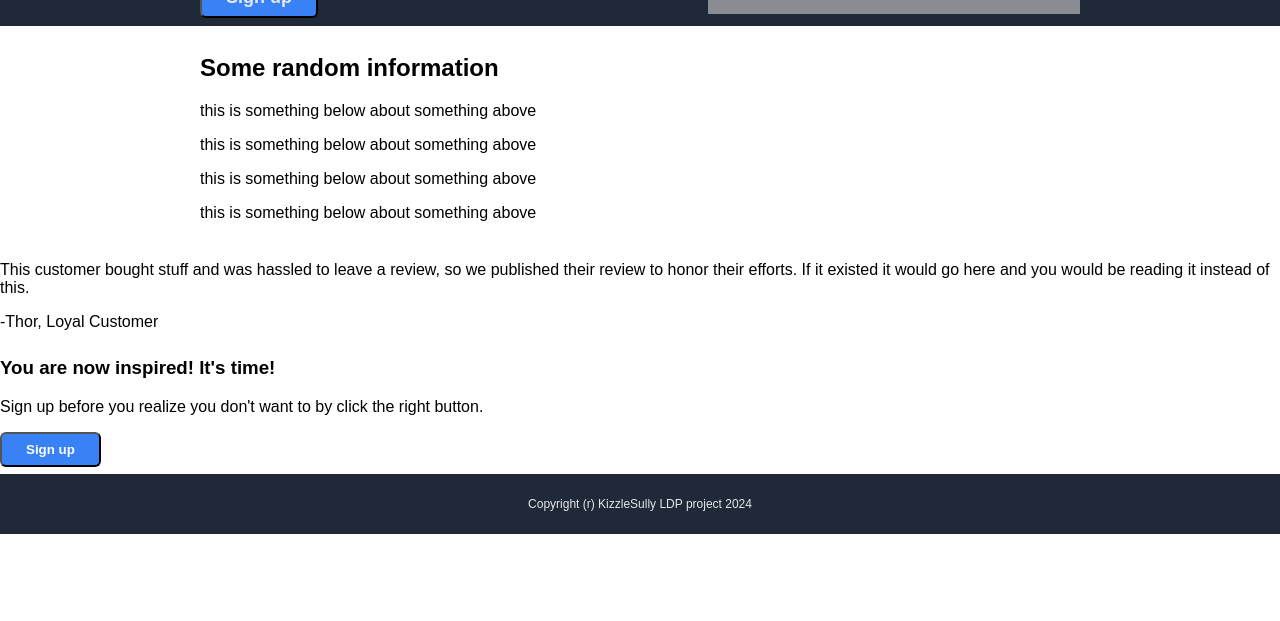
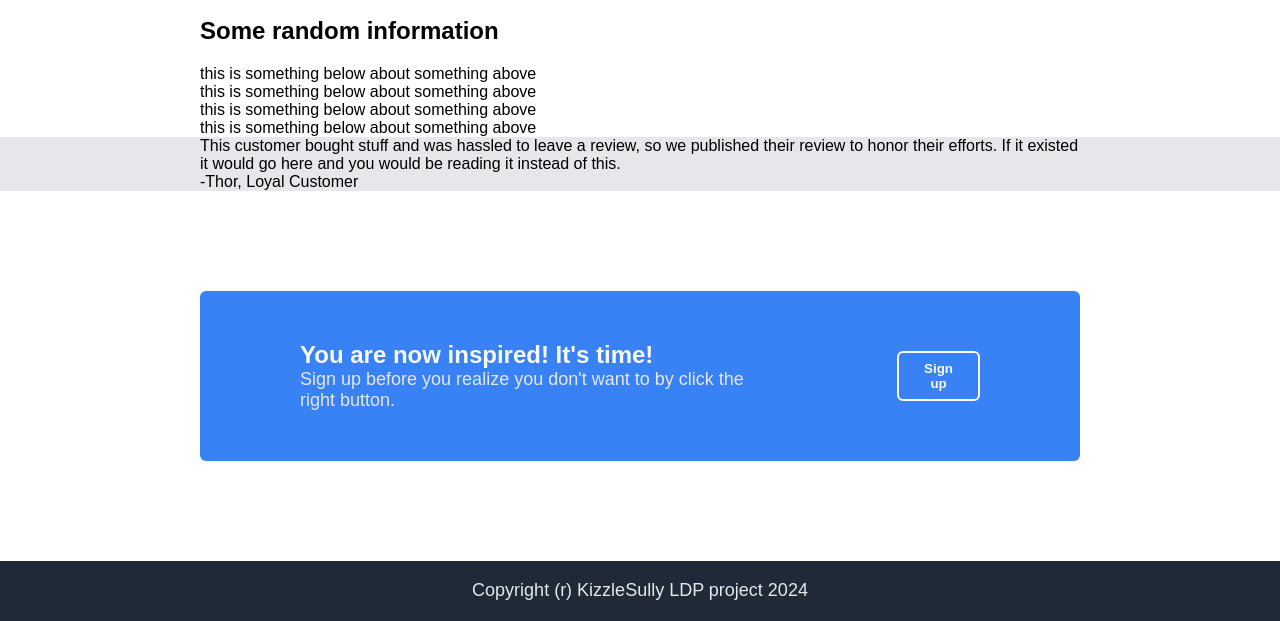
Before and after one commit to kizzlesulli/LDP, a plain HTML site: page index.html in a window 1280 px wide. Shown: the part 266-887 px from the top of the page. Before the commit the page ends 800 px from the top, so only its background shows below. Drawn offline with Linux system fonts and the light colour scheme.

Commit message:
modify index for styling style call to action section

```diff
--- a/index.html
+++ b/index.html
@@ -19,7 +19,7 @@
         <div class="info">
             <h1>This website has content</h1>
             <p class="hero">Here is some info about stuff that will interest, or be useful to, a visitor or two. Enjoy this basic info.</p>
-            <button class="hero sign-up">Sign up</button>
+            <button>Sign up</button>
         </div>
         <div class="image">
             <p>This is a placeholder for an image</p>
@@ -45,7 +45,6 @@
                 <div class="box"></div>
                 <p class="subtext">this is something below about something above</p>
             </div>
-            <p></p>
         </div>
     </div>
 
@@ -54,13 +53,16 @@
         <div class="author">-Thor, Loyal Customer</div>
     </div>
     <div id="call">
-        <div class="call">
-            <h3>You are now inspired! It's time!</h3>
-            <p class="action">Sign up before you realize you don't want to by click the right button.</p>
+        <div class="container">
+            <div class="call">
+                <h3>You are now inspired! It's time!</h3>
+                <p class="action">Sign up before you realize you don't want to by click the right button.</p>
+            </div>
+            <div class="button">
+                <button>Sign up</button>
+            </div>
         </div>
-        <button class="footer sign-up">Sign up</button>
     </div>
-
     <footer>
         Copyright (r) KizzleSully LDP project 2024
     </footer>
--- a/style.css
+++ b/style.css
@@ -1,13 +1,17 @@
 body {
     height: 100vh;
     margin: 0;
-    display: flex;
-    justify-content: space-between;
+    /* display: flex;
     flex-direction: column;
+    justify-content: space-between; */
     font-family: Arial, Helvetica, sans-serif;
 }
 
-header, #hero, #cards, #qutoe, footer {
+p {
+    margin: 0;
+}
+
+header, #hero, #cards, #quote, #call, footer {
     padding: 0 200px
 }
 
@@ -50,7 +54,6 @@ h1 {
     color: #E5E7EB;
     font-size: 18px;
     margin: 8px 0;
-    margin-bottom: 8px;
 }
 
 .image {
@@ -68,9 +71,44 @@ h1 {
 button {
     background-color: #3882F6;
     padding: 8px 24px;
-    color: #FFFFFF;
+    color: #F9FAF8;
     font-weight: bolder;
     border-radius: 6px;
+}
+
+#quote {
+    background-color: #E5E7EB;
+}
+
+#call {
+    padding: 100px 200px;
+}
+
+#call > .container {
+    display: flex;
+    justify-content: center;
+    align-items: center;
+    gap: 150px;
+    background-color: #3882F6;
+    border-radius: 6px;
+    padding: 50px 100px
+}
+
+.button > button {
+    border-color: #F9FAF8;
+    border-width: 2px;
+    border-style: solid;
+}
+
+h3 {
+    color: #F9FAF8;
+    font-size: 24px;
+    margin: 0;
+}
+
+.action {
+    color: #E5E7EB;
+    font-size: 18px;
 }
 
 footer {
@@ -80,11 +118,13 @@ footer {
     height: 60px;
     background-color: #1F2937;
     color: #E5E7EB;
-    font-size: 12px;
+    font-size: 18px;
 }
 
 ul {
     list-style: none;
+    margin: 0;
+    padding: 0;
 }
 
 a {
```
